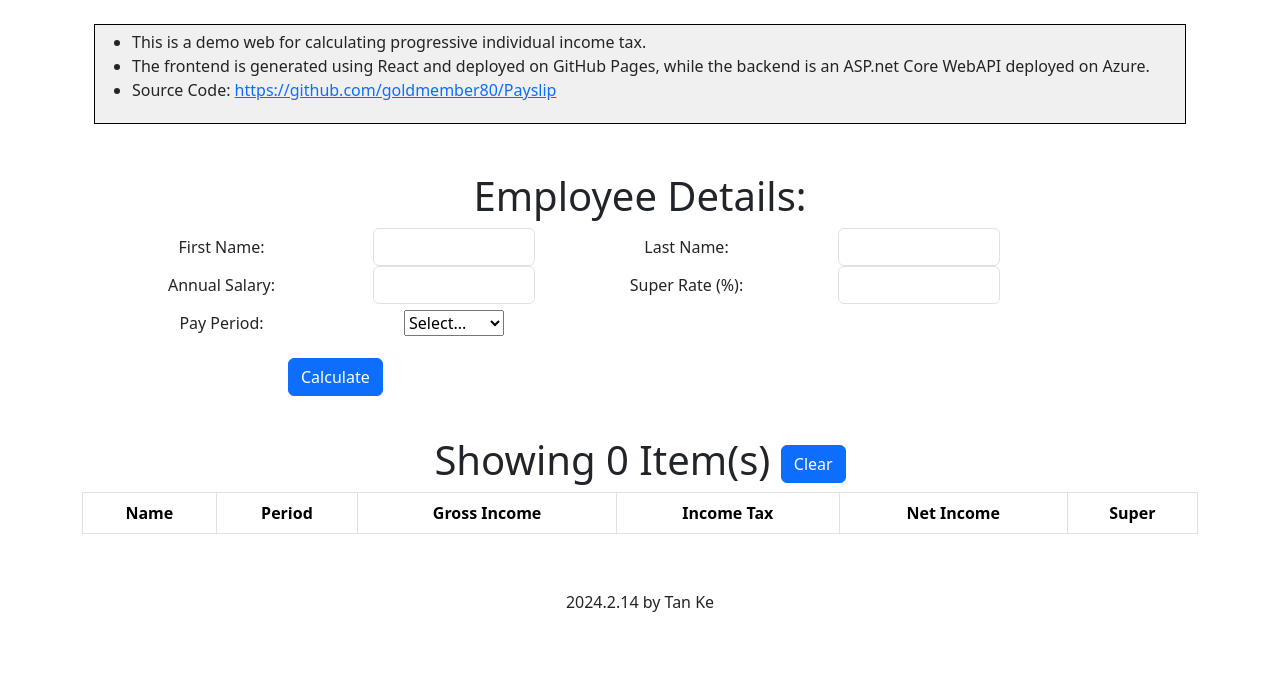
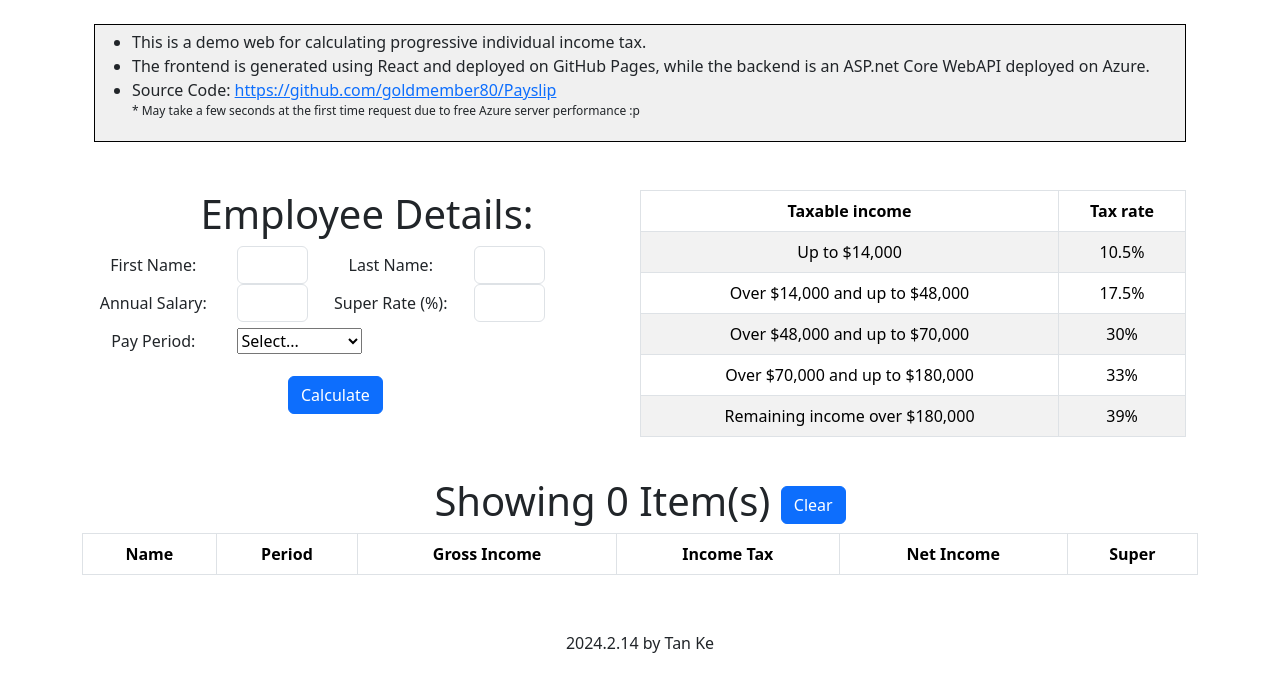
Before and after one commit to goldmember80/Payslip, a React (Vite) app in the folder reactapp/: page / in a window 1280 px wide. Shown: the top 692 px of the page. Built offline with nearby package versions, Linux system fonts and the light colour scheme.

Commit message:
Update the website.

```diff
--- a/reactapp/src/App.css
+++ b/reactapp/src/App.css
@@ -8,6 +8,23 @@
     padding: 5px;
 }
 
+.small-text {
+    list-style-type: none;
+    font-size: 12px;
+}
+
+.all {
+    display: flex;
+}
+
+.left {
+    flex: 1;
+}
+
+.right {
+    flex: 1;
+}
+
 li {
     text-align: left;
 }
@@ -16,5 +33,5 @@ li {
     text-align: left;
 }
 .custom-dropdown {
-    width: 100px; /* Adjust the width as needed */
+    width: 125px; /* Adjust the width as needed */
 }
--- a/reactapp/src/App.jsx
+++ b/reactapp/src/App.jsx
@@ -1,10 +1,11 @@
 import './App.css'
-import { Image, Alert, Button, Container, Row, Col, Form, Table, Stack } from 'react-bootstrap'
+import { Image, Button, Container, Row, Col, Form, Table, Stack } from 'react-bootstrap'
 import React, { useState, useEffect } from 'react'
 import axios from 'axios'
 
 const App = () => {
     const [items, setItems] = useState([])
+    const [calculating, setCalculating] = useState(false);
     const [inputs, setInputs] = useState({
         FirstName: '',
         LastName: '',
@@ -24,13 +25,18 @@ const App = () => {
                                 <li>This is a demo web for calculating progressive individual income tax.</li>
                                 <li>The frontend is generated using React and deployed on GitHub Pages,
                                     while the backend is an ASP.net Core WebAPI deployed on Azure.</li>
-                                <li>Source Code: <a href= "https://github.com/goldmember80/Payslip"> https://github.com/goldmember80/Payslip </a> </li>
+                                <li>Source Code: <a href="https://github.com/goldmember80/Payslip"> https://github.com/goldmember80/Payslip </a> </li>
+                                <li className="small-text">
+                                    * May take a few seconds at the first time request due to free Azure server performance :p
+                                </li>
                             </ul>
                         </div>
                     </Col>
                 </Row>
                 <br />
                 <br />
+                <div className="all">
+                    <div className="left">
                     <h1>Employee Details:</h1>
                         <Form.Group as={Row} className="mb-3" controlId="formAddItem">
                             <Form.Label column sm="3">
@@ -78,16 +84,50 @@ const App = () => {
                                 </select>
                             </Col>
                         </Form.Group>
-                <Form.Group as={Row} className="mb-3 offset-md-2" controlId="formAddTodoItem">
+                        <Form.Group as={Row} className="mb-3 offset-md-4" controlId="formAddTodoItem" justifyContent="right">
                             <Stack direction="horizontal" gap={3}>
-                        <Button variant="primary" onClick={() => handleCal()}>
-                            Calculate
+                                <Button variant="primary" disabled={calculating} onClick={() => handleCal()}>
+                                    {calculating ? 'Calculating...' : 'Calculate'}
                                 </Button>
                                 {/*<Button variant="secondary" onClick={() => handleClear()}>*/}
                                 {/*    Clear*/}
                                 {/*</Button>*/}
                             </Stack>
                             </Form.Group>
+                    </div>
+                    <div className="right">
+                        <Table striped bordered hover>
+                            <thead>
+                                <tr>
+                                    <th>Taxable income</th>
+                                    <th>Tax rate</th>
+                                </tr>
+                            </thead>
+                            <tbody>
+                                <tr>
+                                    <td>Up to $14,000</td>
+                                    <td>10.5%</td>
+                                </tr>
+                                <tr>
+                                    <td>Over $14,000 and up to $48,000</td>
+                                    <td>17.5%</td>
+                                </tr>
+                                <tr>
+                                    <td>Over $48,000 and up to $70,000</td>
+                                    <td>30%</td>
+                                </tr>
+                                <tr>
+                                    <td>Over $70,000 and up to $180,000</td>
+                                    <td>33%</td>
+                                </tr>
+                                <tr>
+                                    <td>Remaining income over $180,000</td>
+                                    <td>39%</td>
+                                </tr>
+                            </tbody>
+                        </Table>
+                    </div>
+                </div>
             </Container>
         )
     }
@@ -165,10 +205,13 @@ const App = () => {
 
     async function handleCal() {
         //setItems([...items, item]);
+        setCalculating(true);
         axios.post(webapi, inputs).then(function (res) {
                 getItems();
+                setCalculating(false);
                 console.log(res);
         }).catch(function (error) {
+            setCalculating(false);
             console.error(error);
         });
     }
```
Also changed, not shown: 5 other files (tests, documents, lock files or other folders). Lines whose indentation alone changed are shown as unchanged.
